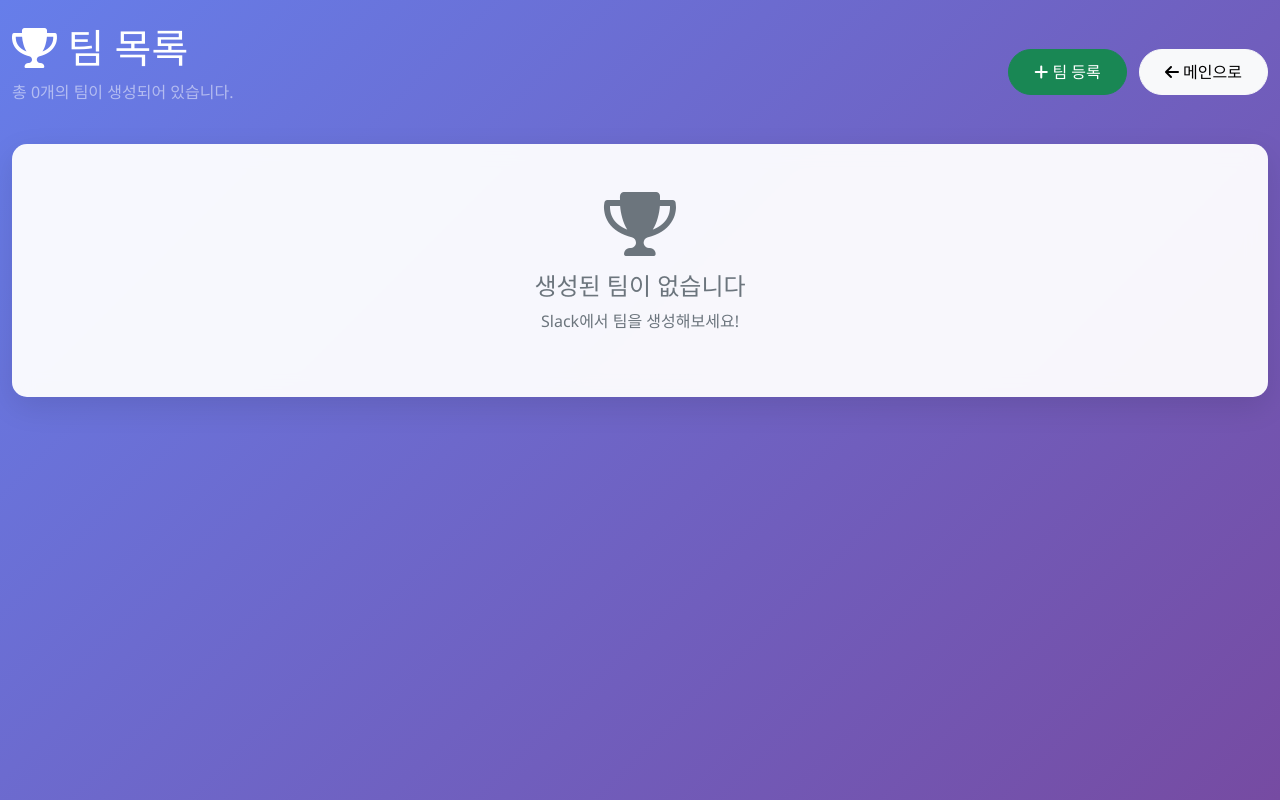
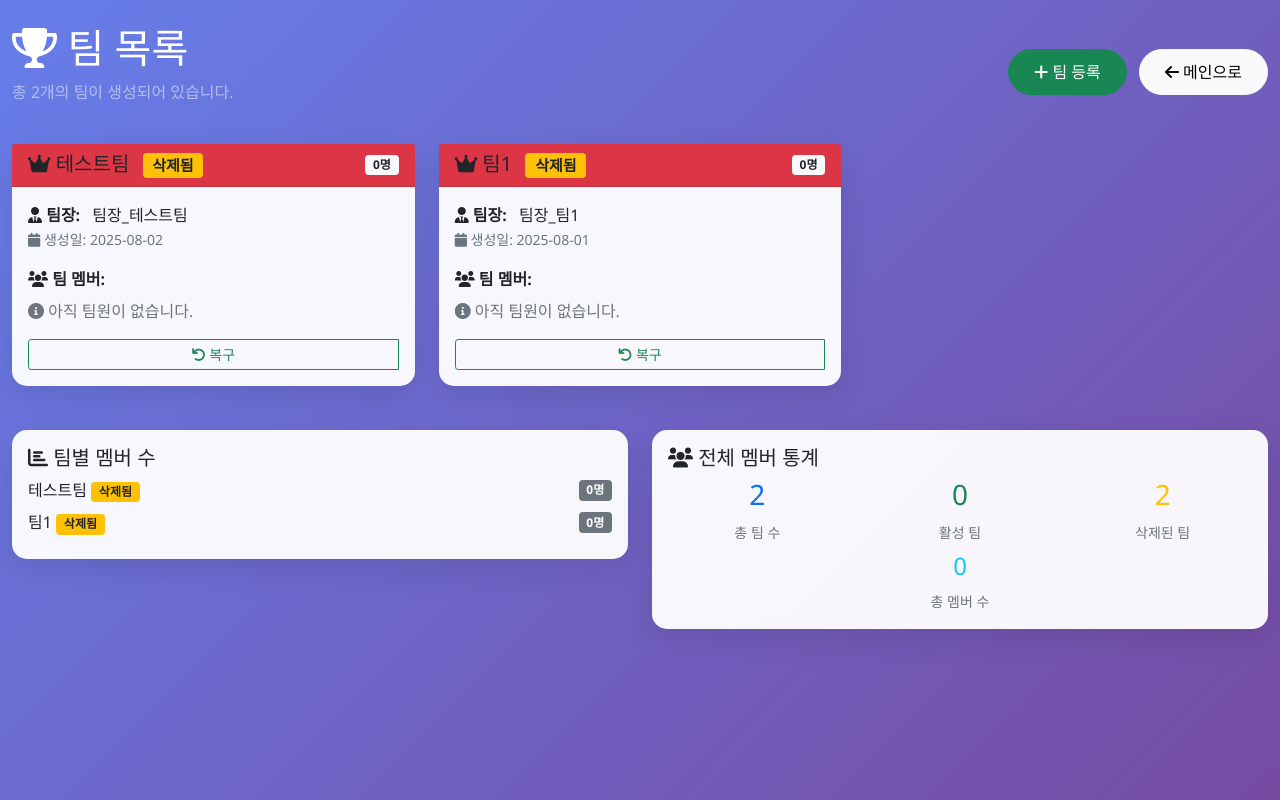
Before and after one commit to jspark6815/worunie-2025, a FastAPI app: page /teams in a window 1280 px wide. Run offline with FastAPI, Linux system fonts and the light colour scheme; data comes from the database, SQL or seed files in the repository.

Commit message:
feat: Add team restoration functionality and update team view

```diff
--- a/app/db_viewer.py
+++ b/app/db_viewer.py
@@ -208,14 +208,13 @@ async def quick_edit_slack_id(request: Request, user_id: str, new_user_id: str =
 
 @app.get("/teams", response_class=HTMLResponse)
 async def view_teams(request: Request):
-    """팀 목록 조회"""
+    """팀 목록 조회 (삭제된 팀 포함)"""
     conn = get_db_connection()
     cursor = conn.cursor()
 
     cursor.execute("""
         SELECT id, name, creator_id, creator_name, created_at, is_active
         FROM teams
-        WHERE is_active = 1
         ORDER BY created_at DESC
     """)
 
@@ -341,6 +340,27 @@ async def delete_team(request: Request, team_id: int):
         conn.close()
         raise HTTPException(status_code=400, detail=str(e))
 
+@app.post("/teams/restore/{team_id}", response_class=HTMLResponse)
+async def restore_team(request: Request, team_id: int):
+    """팀 복구 (삭제 취소)"""
+    conn = get_db_connection()
+    cursor = conn.cursor()
+
+    try:
+        cursor.execute("""
+            UPDATE teams
+            SET is_active = 1
+            WHERE id = ?
+        """, (team_id,))
+
+        conn.commit()
+        conn.close()
+        return RedirectResponse(url="/teams", status_code=302)
+    except Exception as e:
+        conn.rollback()
+        conn.close()
+        raise HTTPException(status_code=400, detail=str(e))
+
 @app.get("/statistics", response_class=HTMLResponse)
 async def view_statistics(request: Request):
     """통계 정보 조회"""
--- a/templates/teams.html
+++ b/templates/teams.html
@@ -70,11 +70,14 @@
                     <div class="row">
                         {% for team in teams %}
                         <div class="col-lg-6 col-xl-4">
-                            <div class="card team-card">
-                                <div class="card-header team-header">
+                            <div class="card team-card {% if not team.is_active %}border-danger{% endif %}">
+                                <div class="card-header {% if team.is_active %}team-header{% else %}bg-danger{% endif %}">
                                     <div class="d-flex justify-content-between align-items-center">
                                         <h5 class="mb-0">
                                             <i class="fas fa-crown"></i> {{ team.name }}
+                                            {% if not team.is_active %}
+                                                <span class="badge bg-warning text-dark ms-2">삭제됨</span>
+                                            {% endif %}
                                         </h5>
                                         <span class="badge bg-light text-dark">
                                             {{ team.members | length }}명
@@ -135,6 +138,7 @@
 
                                     <div class="mt-3">
                                         <div class="btn-group w-100" role="group">
+                                            {% if team.is_active %}
                                                 <a href="/teams/edit/{{ team.id }}" class="btn btn-sm btn-outline-primary">
                                                     <i class="fas fa-edit"></i> 수정
                                                 </a>
@@ -143,6 +147,13 @@
                                                     <i class="fas fa-trash"></i> 삭제
                                                 </button>
                                                 <form id="delete-team-form-{{ team.id }}" method="POST" action="/teams/delete/{{ team.id }}" style="display: none;"></form>
+                                            {% else %}
+                                                <button type="button" class="btn btn-sm btn-outline-success"
+                                                        onclick="if(confirm('이 팀을 복구하시겠습니까?')) { document.getElementById('restore-team-form-{{ team.id }}').submit(); }">
+                                                    <i class="fas fa-undo"></i> 복구
+                                                </button>
+                                                <form id="restore-team-form-{{ team.id }}" method="POST" action="/teams/restore/{{ team.id }}" style="display: none;"></form>
+                                            {% endif %}
                                         </div>
                                     </div>
                                 </div>
@@ -170,8 +181,13 @@
                                 </h5>
                                 {% for team in teams %}
                                 <div class="d-flex justify-content-between align-items-center mb-2">
-                                    <span>{{ team.name }}</span>
-                                    <span class="badge bg-primary">{{ team.members | length }}명</span>
+                                    <span>
+                                        {{ team.name }}
+                                        {% if not team.is_active %}
+                                            <span class="badge bg-warning text-dark">삭제됨</span>
+                                        {% endif %}
+                                    </span>
+                                    <span class="badge {% if team.is_active %}bg-primary{% else %}bg-secondary{% endif %}">{{ team.members | length }}명</span>
                                 </div>
                                 {% endfor %}
                             </div>
@@ -184,16 +200,32 @@
                                     <i class="fas fa-users"></i> 전체 멤버 통계
                                 </h5>
                                 {% set total_members = teams | map(attribute='members') | map('length') | sum %}
+                                {% set active_teams = teams | selectattr('is_active', 'equalto', 1) | list %}
+                                {% set deleted_teams = teams | selectattr('is_active', 'equalto', 0) | list %}
                                 <div class="row">
-                                    <div class="col-6">
+                                    <div class="col-4">
                                         <div class="text-center">
                                             <h3 class="text-primary">{{ total_teams }}</h3>
                                             <small class="text-muted">총 팀 수</small>
                                         </div>
                                     </div>
-                                    <div class="col-6">
+                                    <div class="col-4">
                                         <div class="text-center">
-                                            <h3 class="text-success">{{ total_members }}</h3>
+                                            <h3 class="text-success">{{ active_teams | length }}</h3>
+                                            <small class="text-muted">활성 팀</small>
+                                        </div>
+                                    </div>
+                                    <div class="col-4">
+                                        <div class="text-center">
+                                            <h3 class="text-warning">{{ deleted_teams | length }}</h3>
+                                            <small class="text-muted">삭제된 팀</small>
+                                        </div>
+                                    </div>
+                                </div>
+                                <div class="row mt-2">
+                                    <div class="col-12">
+                                        <div class="text-center">
+                                            <h4 class="text-info">{{ total_members }}</h4>
                                             <small class="text-muted">총 멤버 수</small>
                                         </div>
                                     </div>
```
Lines whose indentation alone changed are shown as unchanged.
